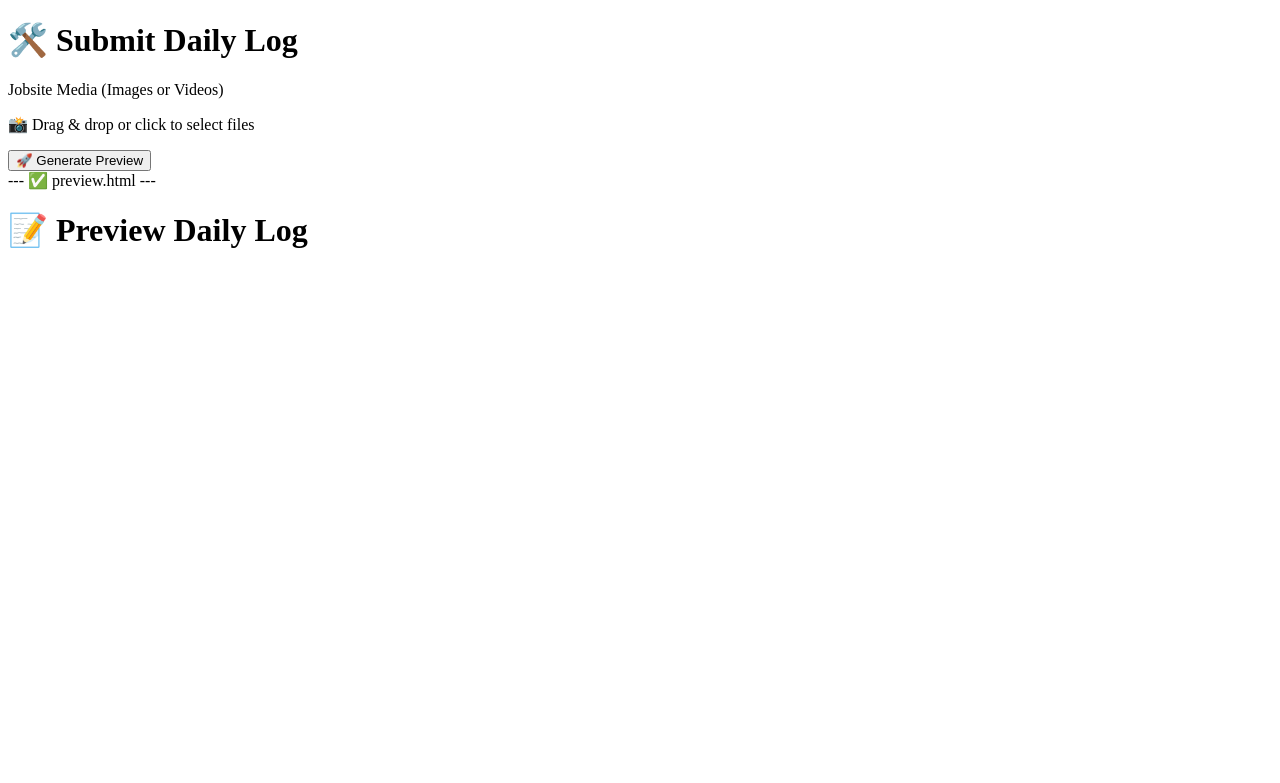
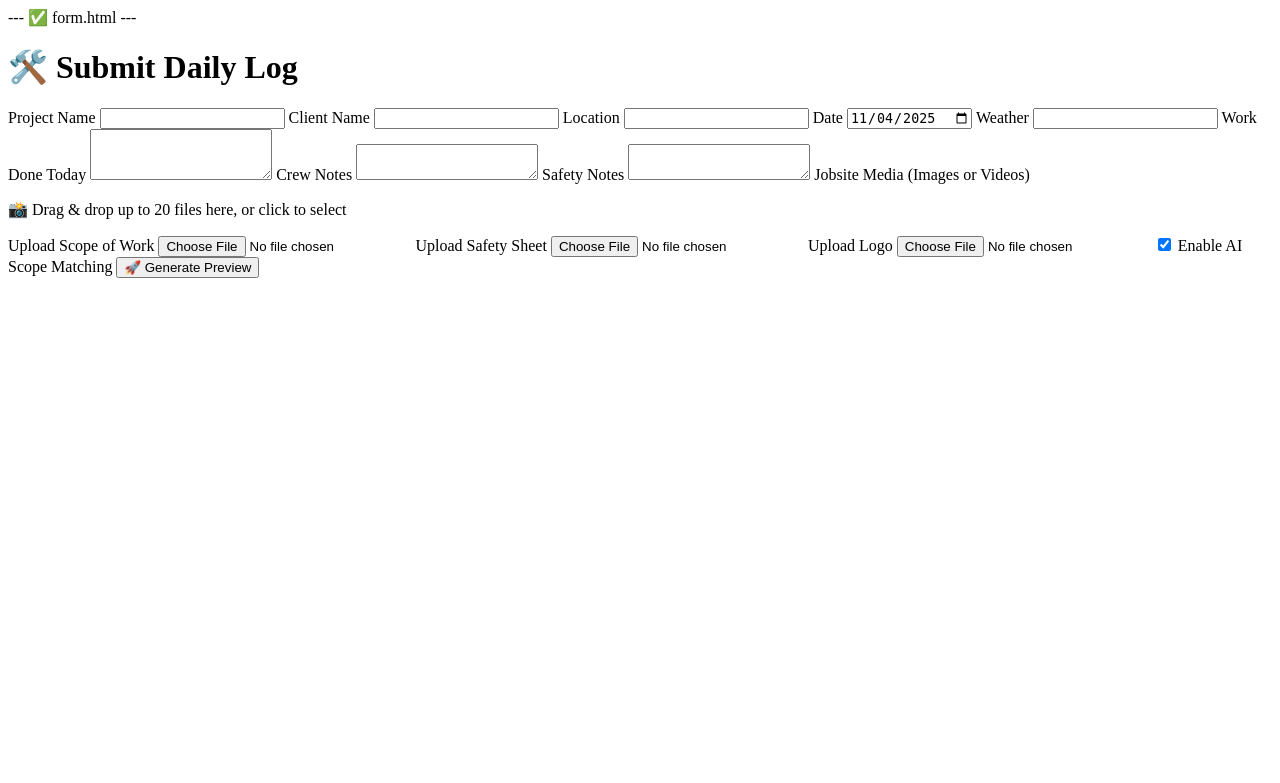
Before and after one commit to VagishKapila/gpt-material-insight-api, a Flask app: page /form in a window 1280 px wide. Shown: the top 783 px of the page. Run offline with Flask 3, Linux system fonts and the light colour scheme.

Commit message:
Update form.html

```diff
--- a/templates/form.html
+++ b/templates/form.html
@@ -1,3 +1,5 @@
+--- ✅ form.html ---
+
 <!DOCTYPE html>
 <html lang="en">
 <head>
@@ -11,20 +13,43 @@
   <div class="container">
     <h1>🛠️ Submit Daily Log</h1>
     <form action="/generate_form" method="POST" enctype="multipart/form-data">
-      <!-- Fields omitted for brevity -->
+      <label>Project Name</label>
+      <input type="text" name="project_name" required />
+      <label>Client Name</label>
+      <input type="text" name="client_name" required />
+      <label>Location</label>
+      <input type="text" name="location" required />
+      <label>Date</label>
+      <input type="date" name="date" value="{{ datetime.utcnow().date() }}" required />
+      <label>Weather</label>
+      <input type="text" name="weather" />
+      <label>Work Done Today</label>
+      <textarea name="work_done" rows="3"></textarea>
+      <label>Crew Notes</label>
+      <textarea name="crew_notes" rows="2"></textarea>
+      <label>Safety Notes</label>
+      <textarea name="safety_notes" rows="2"></textarea>
 
       <label>Jobsite Media (Images or Videos)</label>
       <div id="dropzone" class="dropzone">
-        <p>📸 Drag & drop or click to select files</p>
+        <p>📸 Drag & drop up to 20 files here, or click to select</p>
         <input type="file" id="fileInput" name="media_files" accept="image/*,video/*" multiple hidden />
       </div>
       <div id="preview-container" class="preview-grid"></div>
+
+      <label>Upload Scope of Work</label>
+      <input type="file" name="scope_doc" accept=".pdf,.doc,.docx,.txt,.xlsx,.pptx" required />
+      <label>Upload Safety Sheet</label>
+      <input type="file" name="safety_sheet" accept=".pdf,.png,.jpg,.jpeg,.docx,.xlsx" />
+      <label>Upload Logo</label>
+      <input type="file" name="logo" accept=".png,.jpg,.jpeg,.svg" />
+
+      <label><input type="checkbox" name="enable_ai" checked /> Enable AI Scope Matching</label>
 
       <button type="submit">🚀 Generate Preview</button>
     </form>
   </div>
 
-  <!-- Modal for media preview -->
   <div id="mediaModal" class="modal">
     <span class="close" onclick="closeModal()">&times;</span>
     <img id="modalImage" class="modal-content" style="display:none;" />
@@ -32,37 +57,3 @@
   </div>
 </body>
 </html>
-
---- ✅ preview.html ---
-<!DOCTYPE html>
-<html lang="en">
-<head>
-  <meta charset="UTF-8">
-  <title>Preview Log</title>
-  <link rel="stylesheet" href="/static/style.css">
-  <script defer src="/static/uploader.js"></script>
-</head>
-<body>
-  <h1>📝 Preview Daily Log</h1>
-
-  {% if media_items %}
-  <div class="section">
-    <h2>📷 Job Site Media</h2>
-    <div class="images">
-      {% for item in media_items %}
-        {% if item.type == 'image' %}
-          <img src="/{{ item.path }}" class="media-thumb" onclick="openModal(this.src, 'image')">
-        {% elif item.type == 'video' %}
-          <div class="media-wrapper" onclick="openModal('/{{ item.path }}', 'video')">
-            {% if item.thumbnail %}
-              <img src="/{{ item.thumbnail }}" class="media-thumb">
-            {% else %}
-              <div class="media-thumb" style="width:200px;height:120px;background:#000;"></div>
-            {% endif %}
-            <div class="play-overlay">▶️</div>
-          </div>
-        {% endif %}
-      {% endfor %}
-    </div>
-  </div>
-  {% endif %}
```
